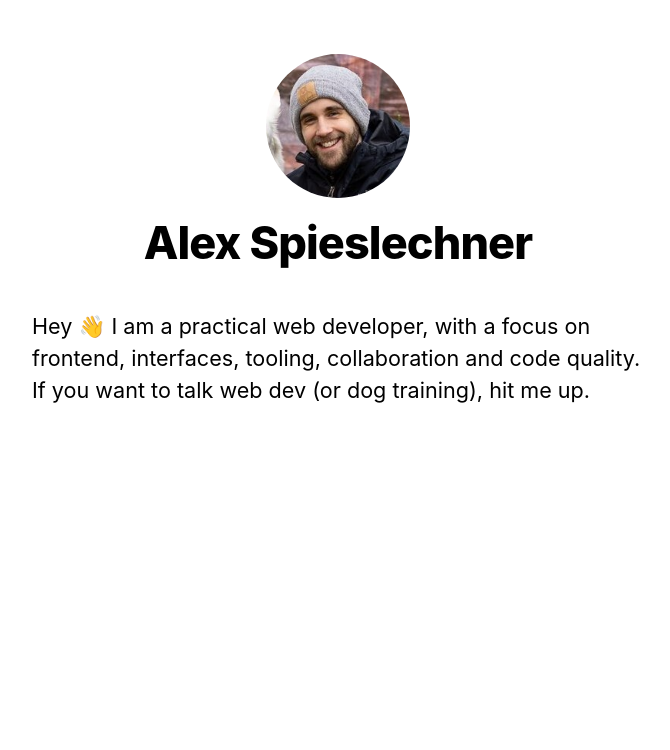
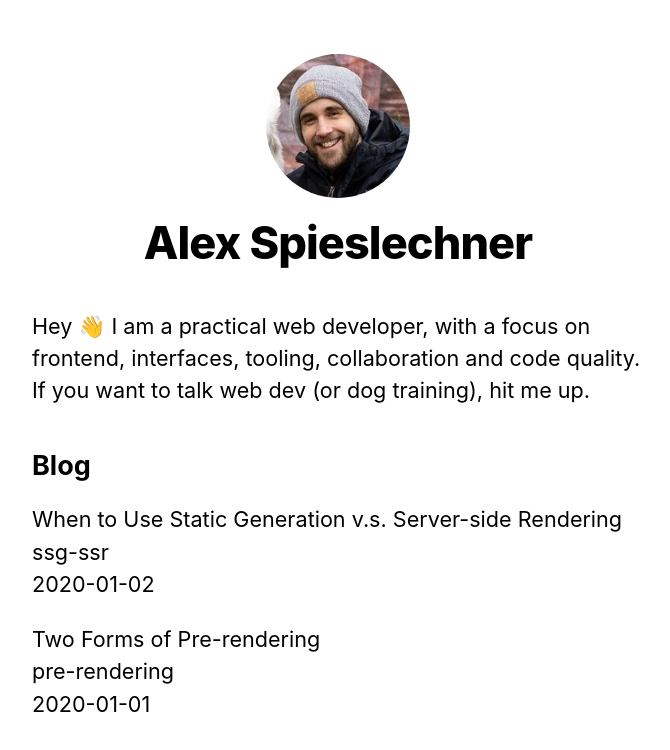
Before and after one commit to kitsunekyo/mostviertel.tech, a Next.js app: page / in a window 1280 px wide. Shown: the top 750 px of the page, without its empty margins (302-972 px from the left). Built offline with nearby package versions, Linux system fonts and the light colour scheme.

Commit message:
pre-rendering and data fetching

```diff
--- /dev/null
+++ b/lib/posts.js
@@ -0,0 +1,35 @@
+import fs from "fs";
+import path from "path";
+import matter from "gray-matter";
+
+const postsDirectory = path.join(process.cwd(), "posts");
+
+export function getSortedPostsData() {
+  // Get file names under /posts
+  const fileNames = fs.readdirSync(postsDirectory);
+  const allPostsData = fileNames.map((fileName) => {
+    // Remove ".md" from file name to get id
+    const id = fileName.replace(/\.md$/, "");
+
+    // Read markdown file as string
+    const fullPath = path.join(postsDirectory, fileName);
+    const fileContents = fs.readFileSync(fullPath, "utf8");
+
+    // Use gray-matter to parse the post metadata section
+    const matterResult = matter(fileContents);
+
+    // Combine the data with the id
+    return {
+      id,
+      ...matterResult.data,
+    };
+  });
+  // Sort posts by date
+  return allPostsData.sort((a, b) => {
+    if (a.date < b.date) {
+      return 1;
+    } else {
+      return -1;
+    }
+  });
+}
--- a/package.json
+++ b/package.json
@@ -8,6 +8,7 @@
     "start": "next start"
   },
   "dependencies": {
+    "gray-matter": "^4.0.2",
     "next": "^10.0.0",
     "react": "17.0.1",
     "react-dom": "17.0.1"
--- a/pages/index.js
+++ b/pages/index.js
@@ -1,8 +1,9 @@
 import Head from "next/head";
 import Layout, { siteTitle } from "../components/Layout";
 import utilStyles from "../styles/utils.module.css";
+import { getSortedPostsData } from "../lib/posts";
 
-export default function Home() {
+export default function Home({ allPostsData }) {
   return (
     <Layout home>
       <Head>
@@ -15,6 +16,30 @@
           talk web dev (or dog training), hit me up.
         </p>
       </section>
+
+      <section className={`${utilStyles.headingMd} ${utilStyles.padding1px}`}>
+        <h2 className={utilStyles.headingLg}>Blog</h2>
+        <ul className={utilStyles.list}>
+          {allPostsData.map(({ id, date, title }) => (
+            <li className={utilStyles.listItem} key={id}>
+              {title}
+              <br />
+              {id}
+              <br />
+              {date}
+            </li>
+          ))}
+        </ul>
+      </section>
     </Layout>
   );
 }
+
+export async function getStaticProps() {
+  const allPostsData = getSortedPostsData();
+  return {
+    props: {
+      allPostsData,
+    },
+  };
+}
--- /dev/null
+++ b/posts/pre-rendering.md
@@ -0,0 +1,11 @@
+---
+title: 'Two Forms of Pre-rendering'
+date: '2020-01-01'
+---
+
+Next.js has two forms of pre-rendering: **Static Generation** and **Server-side Rendering**. The difference is in **when** it generates the HTML for a page.
+
+- **Static Generation** is the pre-rendering method that generates the HTML at **build time**. The pre-rendered HTML is then _reused_ on each request.
+- **Server-side Rendering** is the pre-rendering method that generates the HTML on **each request**.
+
+Importantly, Next.js lets you **choose** which pre-rendering form to use for each page. You can create a "hybrid" Next.js app by using Static Generation for most pages and using Server-side Rendering for others.
--- /dev/null
+++ b/posts/ssg-ssr.md
@@ -0,0 +1,19 @@
+---
+title: 'When to Use Static Generation v.s. Server-side Rendering'
+date: '2020-01-02'
+---
+
+We recommend using **Static Generation** (with and without data) whenever possible because your page can be built once and served by CDN, which makes it much faster than having a server render the page on every request.
+
+You can use Static Generation for many types of pages, including:
+
+- Marketing pages
+- Blog posts
+- E-commerce product listings
+- Help and documentation
+
+You should ask yourself: "Can I pre-render this page **ahead** of a user's request?" If the answer is yes, then you should choose Static Generation.
+
+On the other hand, Static Generation is **not** a good idea if you cannot pre-render a page ahead of a user's request. Maybe your page shows frequently updated data, and the page content changes on every request.
+
+In that case, you can use **Server-Side Rendering**. It will be slower, but the pre-rendered page will always be up-to-date. Or you can skip pre-rendering and use client-side JavaScript to populate data.
```
Also changed, not shown: 1 other file (tests, documents, lock files or other folders).
